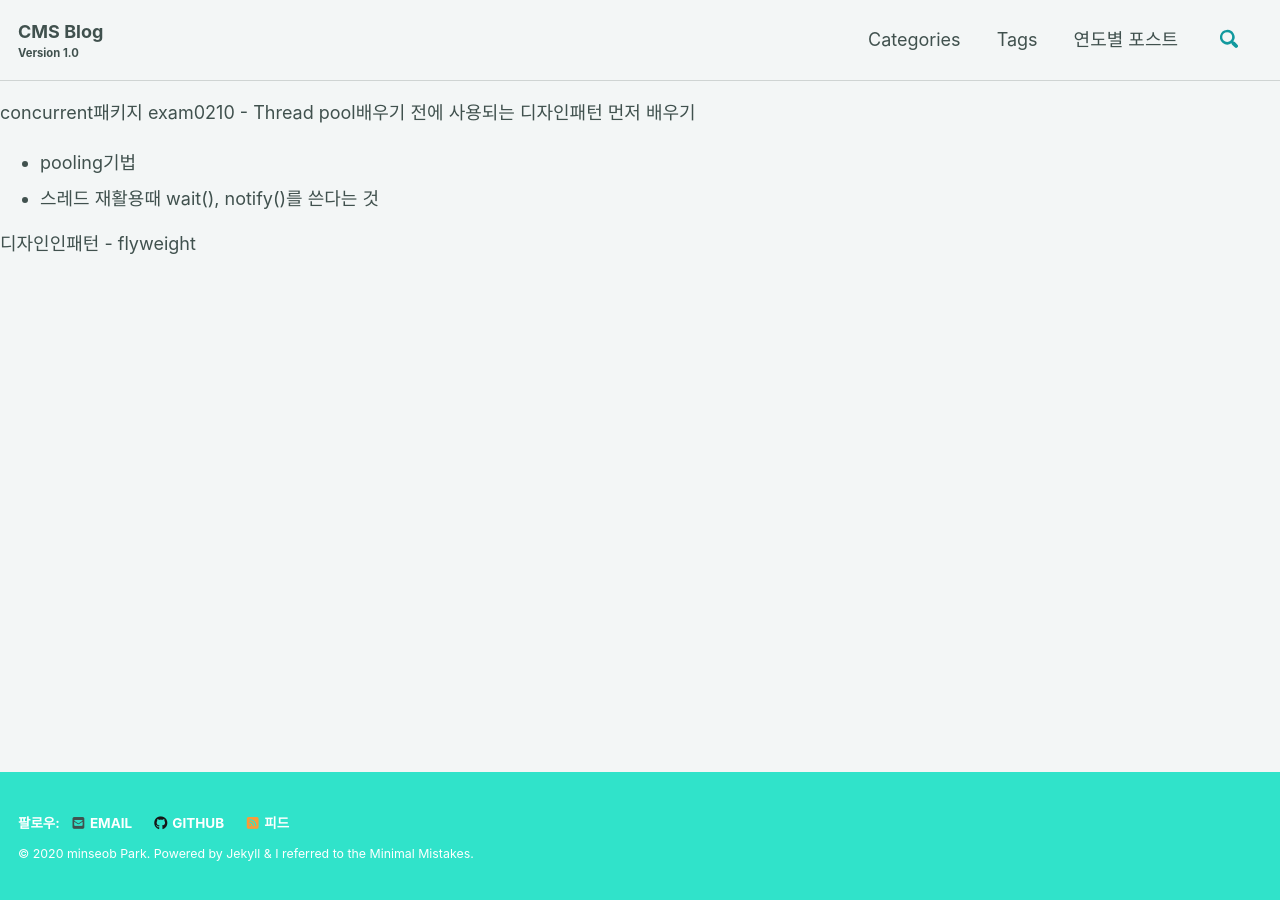
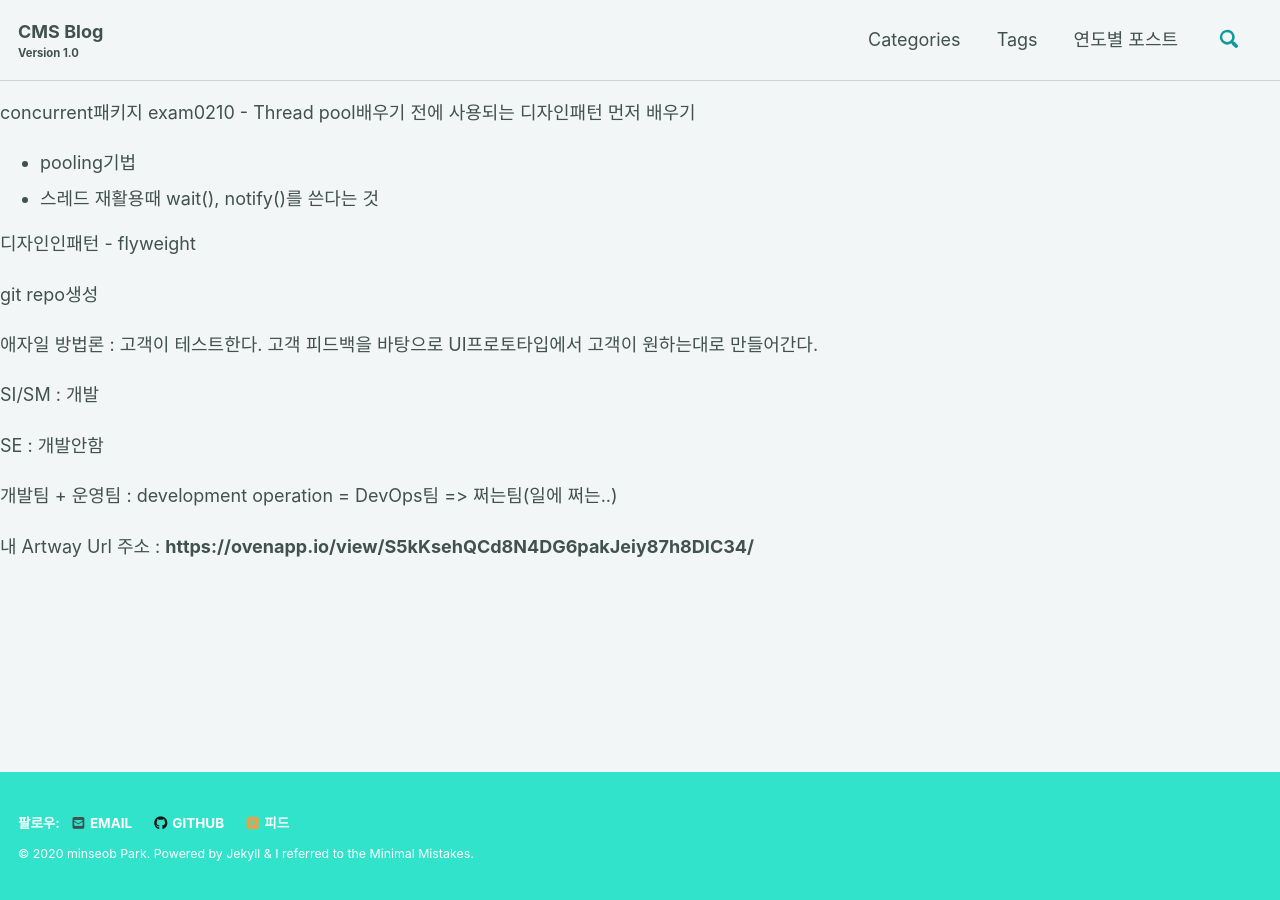
Before and after one commit to parkminseob/parkminseob.github.io, a Jekyll site: the page built from temp/2020-10-16-TIL.md, in a window 1280 px wide. Built offline with Jekyll 4.4.1, drawn with Linux system fonts in a browser that asks for light colours; cached includes are drawn as plain includes; nearby versions of some CDN libraries; our own code applies the rules of GitHub Pages for plain Markdown files.

```diff
--- a/temp/2020-10-16-TIL.md
+++ b/temp/2020-10-16-TIL.md
@@ -4,3 +4,15 @@ concurrent패키지 exam0210 - Thread pool배우기 전에 사용되는 디자
 - 스레드 재활용때 wait(), notify()를 쓴다는 것
 
 디자인인패턴 - flyweight
+
+git repo생성
+
+애자일 방법론 : 고객이 테스트한다. 고객 피드백을 바탕으로 UI프로토타입에서 고객이 원하는대로 만들어간다.
+
+SI/SM : 개발
+
+SE : 개발안함
+
+개발팀 + 운영팀 : development operation = DevOps팀 => 쩌는팀(일에 쩌는..)
+
+내 Artway Url 주소 : **https://ovenapp.io/view/S5kKsehQCd8N4DG6pakJeiy87h8DIC34/**
```
Also changed, not shown: _posts/Network/2020-10-14-Networkchap06-01.md (renamed from temp/2020-10-14-Network06.md, +49 -6 lines).
